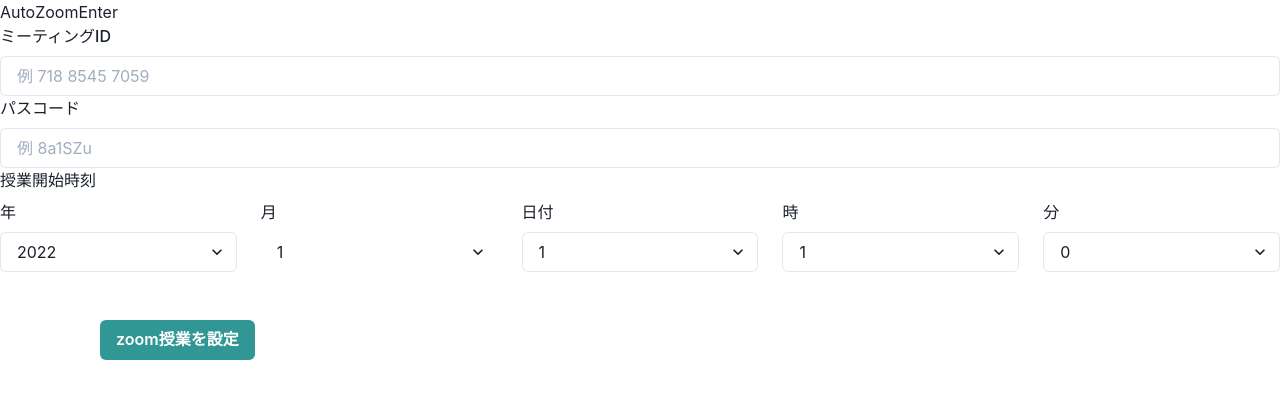
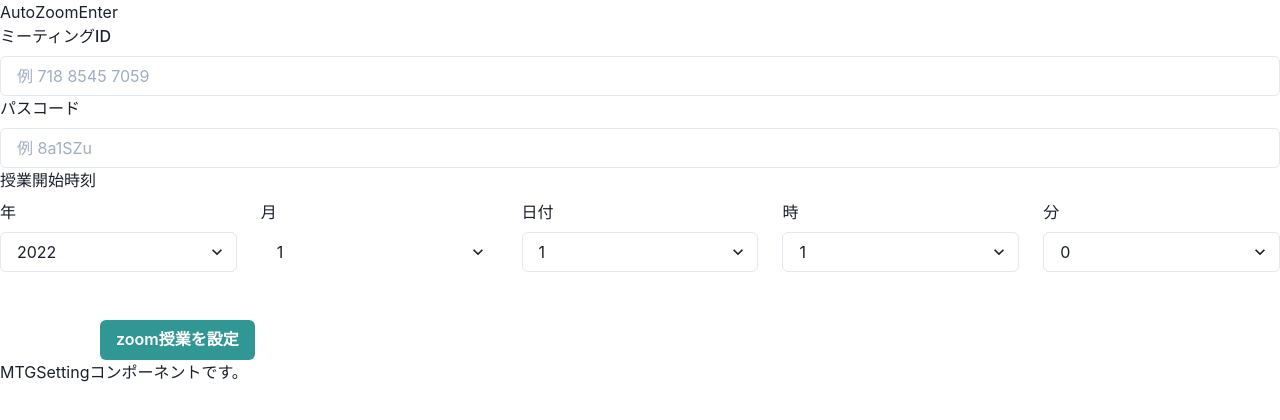
Before and after one commit to joel2145/official-search, a React (Create React App) app: page / in a window 1280 px wide. Shown: the top 420 px of the page. Built offline with nearby package versions, Linux system fonts and the light colour scheme.

Commit message:
MTGSettingコンポーネントの作成

```diff
--- a/src/App.js
+++ b/src/App.js
@@ -1,12 +1,14 @@
 import React from "react"
 
 import { Form } from "../src/components/Form"
+
 
 function App() {
   return (
     <div className="App">
       <h1>AutoZoomEnter</h1>
       <Form></Form>
+
     </div>
   );
 }
--- a/src/components/Form.js
+++ b/src/components/Form.js
@@ -2,12 +2,13 @@
 import {
   FormControl,
   FormLabel,
-  // FormErrorMessage,
   Input,
   Button,
   Select,
   Grid, GridItem
 } from '@chakra-ui/react'
+
+import { MTGSetting } from "../components/MTGSetting"
 
 export const Form = () => {
   const [meetingID, setMeetingID] = useState('')
@@ -67,6 +68,7 @@
         </Grid>
       </FormControl>
       <Button onClick={() => alert("ボタンが押されました")} colorScheme='teal' size='md' marginTop="20" marginRight="100" marginLeft="100">zoom授業を設定</Button>
+      <MTGSetting meetingID={meetingID} passcode={passcode}></MTGSetting>
     </>
   )
 }
--- /dev/null
+++ b/src/components/MTGSetting.js
@@ -0,0 +1,11 @@
+import React from 'react'
+
+export const MTGSetting = (props) => {
+  return (
+    <>
+      <div> MTGSettingコンポーネントです。</div>
+      <div> {props.meetingID}</div>
+      <div> {props.passcode}</div>
+    </>
+  )
+}
```
